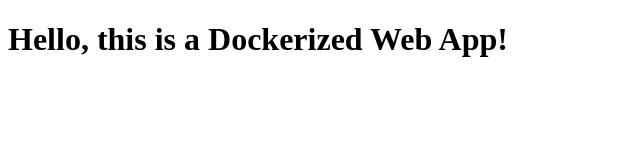
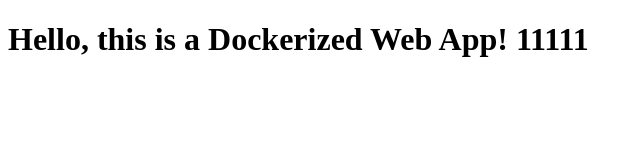
Before and after one commit to 20051682/Terraform-Test-111, a plain HTML site: page Docker/app/index.html in a window 1280 px wide. Shown: the whole page, without its empty margins (0-642 px from the left). Drawn offline with Linux system fonts and the light colour scheme.

Commit message:
new changes

```diff
--- a/Docker/app/index.html
+++ b/Docker/app/index.html
@@ -4,6 +4,6 @@
     <title>Welcome to My App</title>
 </head>
 <body>
-    <h1>Hello, this is a Dockerized Web App!</h1>
+    <h1>Hello, this is a Dockerized Web App! 11111</h1>
 </body>
 </html>
```
Also changed, not shown: 1 other file.
